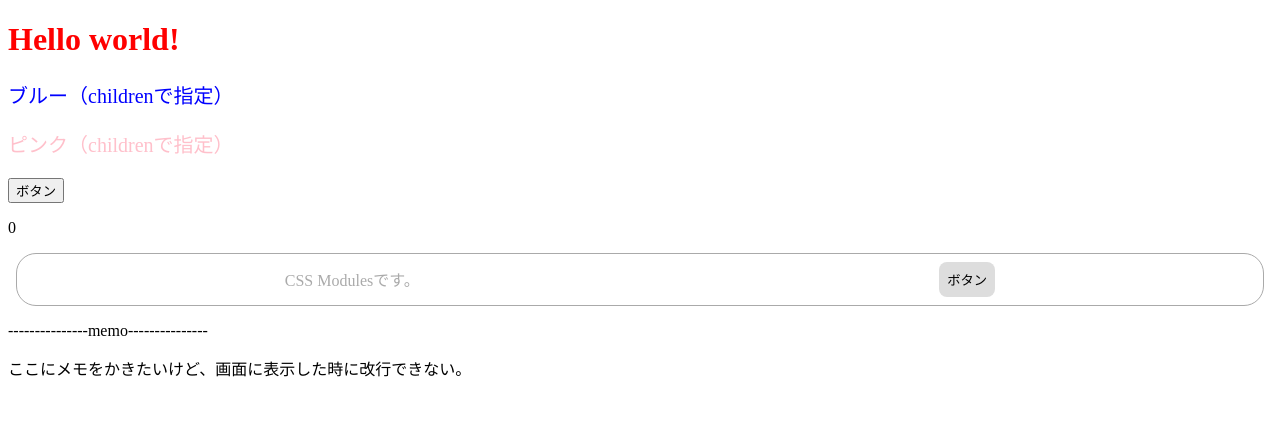
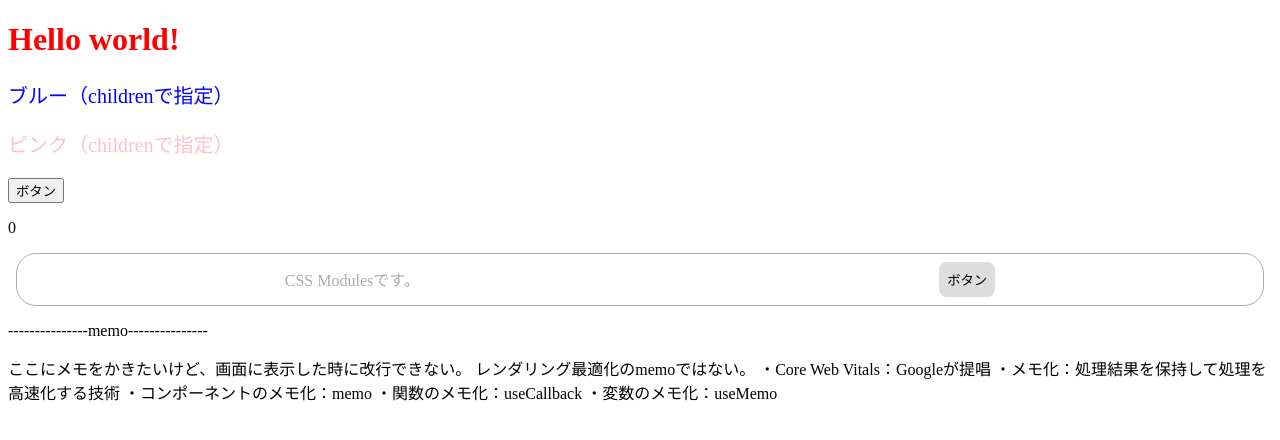
Before and after one commit to ykudnn/my-react-app, a React (Create React App) app: page / in a window 1280 px wide. Shown: the top 440 px of the page. Built offline with nearby package versions, Linux system fonts and the light colour scheme.

Commit message:
memoのメモを追記

```diff
--- a/src/components/Memo.jsx
+++ b/src/components/Memo.jsx
@@ -2,7 +2,12 @@ export const Memo = () => {
 
   const text = `
   ここにメモをかきたいけど、画面に表示した時に改行できない。
-
+  レンダリング最適化のmemoではない。
+  ・Core Web Vitals：Googleが提唱
+  ・メモ化：処理結果を保持して処理を高速化する技術
+  ・コンポーネントのメモ化：memo
+  ・関数のメモ化：useCallback
+  ・変数のメモ化：useMemo
   `;
 
   return (
```
